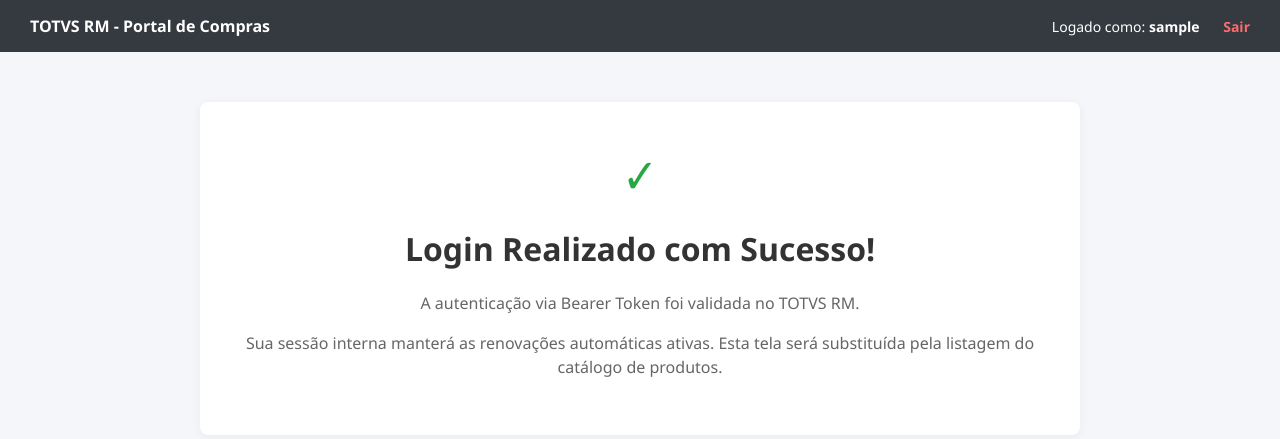
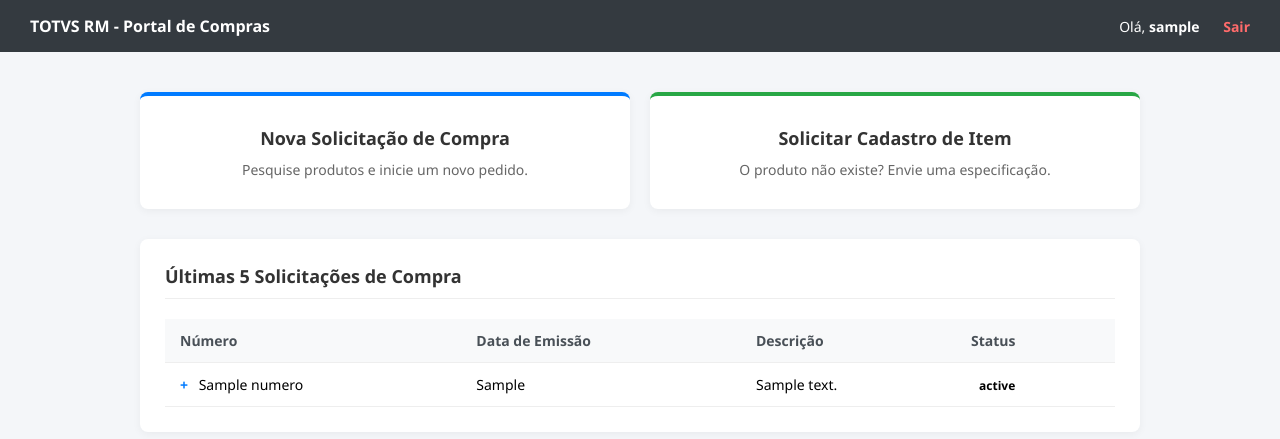
Before and after one commit to fdtschmitz/procurementcore, a Flask app: template app/templates/dashboard_temp.html in a window 1280 px wide. Shown: the top 439 px of the page. Run offline with Flask 3, Linux system fonts and the light colour scheme; the template is opened without the code that fills it: most values are stand-ins (such as "Sample title", 1, 10 or a date in 2020).

Commit message:
0.2.5 - Implementação de carga de Produtos e Solicitações de Compras

```diff
--- a/app/templates/dashboard_temp.html
+++ b/app/templates/dashboard_temp.html
@@ -10,26 +10,141 @@
         .user-info { font-size: 14px; }
         .logout-btn { color: #ff6b6b; text-decoration: none; font-weight: bold; margin-left: 20px; }
         .logout-btn:hover { text-decoration: underline; }
-        .container { max-width: 800px; margin: 50px auto; background: white; padding: 40px; border-radius: 8px; box-shadow: 0 2px 10px rgba(0,0,0,0.05); text-align: center; }
-        .success-icon { font-size: 48px; color: #28a745; margin-bottom: 20px; }
-        h1 { color: #333; margin-top: 0; }
-        p { color: #666; font-size: 16px; line-height: 1.5; }
+
+        .container { max-width: 1000px; margin: 40px auto; padding: 0 20px; }
+
+        .actions-grid { display: flex; gap: 20px; margin-bottom: 30px; }
+        .action-card {
+            flex: 1; background: white; padding: 30px 20px; border-radius: 8px;
+            box-shadow: 0 2px 8px rgba(0,0,0,0.05); text-align: center;
+            text-decoration: none; color: #333; transition: transform 0.2s, box-shadow 0.2s;
+            border-top: 4px solid #007bff;
+        }
+        .action-card.secondary { border-top-color: #28a745; }
+        .action-card:hover { transform: translateY(-3px); box-shadow: 0 4px 12px rgba(0,0,0,0.1); }
+        .action-card h3 { margin: 0 0 10px 0; font-size: 18px; }
+        .action-card p { margin: 0; color: #666; font-size: 14px; }
+
+        .recent-requests { background: white; padding: 25px; border-radius: 8px; box-shadow: 0 2px 8px rgba(0,0,0,0.05); }
+        .recent-requests h3 { margin-top: 0; margin-bottom: 20px; color: #333; font-size: 18px; border-bottom: 1px solid #eee; padding-bottom: 10px; }
+
+        table { width: 100%; border-collapse: collapse; }
+        th, td { padding: 12px 15px; border-bottom: 1px solid #eee; text-align: left; font-size: 14px; }
+        th { background-color: #f8f9fa; color: #495057; font-weight: 600; }
+
+        /* Estilos para a linha expansível */
+        .request-row { cursor: pointer; transition: background-color 0.2s; }
+        .request-row:hover { background-color: #f1f8ff; }
+        .items-row { background-color: #fafafa; display: none; }
+        .items-table { width: 100%; background: white; border: 1px solid #ddd; border-radius: 4px; overflow: hidden; margin: 10px 0; }
+        .items-table th { background-color: #f0f0f0; font-size: 12px; }
+        .items-table td { font-size: 13px; }
+        .toggle-icon { font-weight: bold; color: #007bff; display: inline-block; width: 15px; }
+
+        .status-badge { padding: 4px 8px; border-radius: 12px; font-size: 12px; font-weight: bold; }
+        .status-pendente { background: #fff3cd; color: #856404; }
+        .status-aprovado { background: #d4edda; color: #155724; }
     </style>
 </head>
 <body>
     <nav>
         <div><strong>TOTVS RM - Portal de Compras</strong></div>
         <div class="user-info">
-            Logado como: <strong>{{ username }}</strong>
+            Olá, <strong>{{ username }}</strong>
             <a href="{{ url_for('auth.logout') }}" class="logout-btn">Sair</a>
         </div>
     </nav>
 
     <div class="container">
-        <div class="success-icon">✓</div>
-        <h1>Login Realizado com Sucesso!</h1>
-        <p>A autenticação via Bearer Token foi validada no TOTVS RM.</p>
-        <p>Sua sessão interna manterá as renovações automáticas ativas. Esta tela será substituída pela listagem do catálogo de produtos.</p>
+        <div class="actions-grid">
+            <a href="#" class="action-card">
+                <h3>Nova Solicitação de Compra</h3>
+                <p>Pesquise produtos e inicie um novo pedido.</p>
+            </a>
+            <a href="#" class="action-card secondary">
+                <h3>Solicitar Cadastro de Item</h3>
+                <p>O produto não existe? Envie uma especificação.</p>
+            </a>
+        </div>
+
+        <div class="recent-requests">
+            <h3>Últimas 5 Solicitações de Compra</h3>
+            <table>
+                <thead>
+                    <tr>
+                        <th>Número</th>
+                        <th>Data de Emissão</th>
+                        <th>Descrição</th>
+                        <th>Status</th>
+                    </tr>
+                </thead>
+                <tbody>
+                    {% if recent_requests %}
+                        {% for req in recent_requests %}
+                        <!-- Linha Principal -->
+                        <tr class="request-row" onclick="toggleItems('req-{{ loop.index }}')">
+                            <td>
+                                <span class="toggle-icon" id="icon-req-{{ loop.index }}">+</span>
+                                {{ req.numero }}
+                            </td>
+                            <td>{{ req.data_emissao }}</td>
+                            <td>{{ req.descricao }}</td>
+                            <td>
+                                <span class="status-badge status-{{ req.status_classe }}">
+                                    {{ req.status_texto }}
+                                </span>
+                            </td>
+                        </tr>
+                        <!-- Linha Expansível com os Itens -->
+                        <tr class="items-row" id="req-{{ loop.index }}">
+                            <td colspan="4" style="padding: 0 15px;">
+                                <table class="items-table">
+                                    <thead>
+                                        <tr>
+                                            <th>Cód. Produto</th>
+                                            <th>Nome do Produto</th>
+                                            <th>Quantidade</th>
+                                            <th>Unidade</th>
+                                        </tr>
+                                    </thead>
+                                    <tbody>
+                                        {% for item in req.itens %}
+                                        <tr>
+                                            <td>{{ item.codigo }}</td>
+                                            <td>{{ item.nome }}</td>
+                                            <td>{{ item.quantidade }}</td>
+                                            <td>{{ item.unidade }}</td>
+                                        </tr>
+                                        {% endfor %}
+                                    </tbody>
+                                </table>
+                            </td>
+                        </tr>
+                        {% endfor %}
+                    {% else %}
+                        <tr>
+                            <td colspan="4" style="text-align: center; color: #999;">Nenhuma solicitação recente encontrada.</td>
+                        </tr>
+                    {% endif %}
+                </tbody>
+            </table>
+        </div>
     </div>
+
+    <!-- Script para alternar a exibição das linhas aninhadas -->
+    <script>
+        function toggleItems(rowId) {
+            var row = document.getElementById(rowId);
+            var icon = document.getElementById('icon-' + rowId);
+
+            if (row.style.display === "table-row") {
+                row.style.display = "none";
+                icon.innerHTML = "+";
+            } else {
+                row.style.display = "table-row";
+                icon.innerHTML = "-";
+            }
+        }
+    </script>
 </body>
 </html>
```
Also changed, not shown: app/config.py (+6 -2 lines), app/models/request.py (+60 -0 lines), app/routes/store.py (+29 -2 lines), app/services/totvs_api.py (+47 -7 lines), app/tasks/sync_tasks.py (+125 -1 lines), procurement.db.
